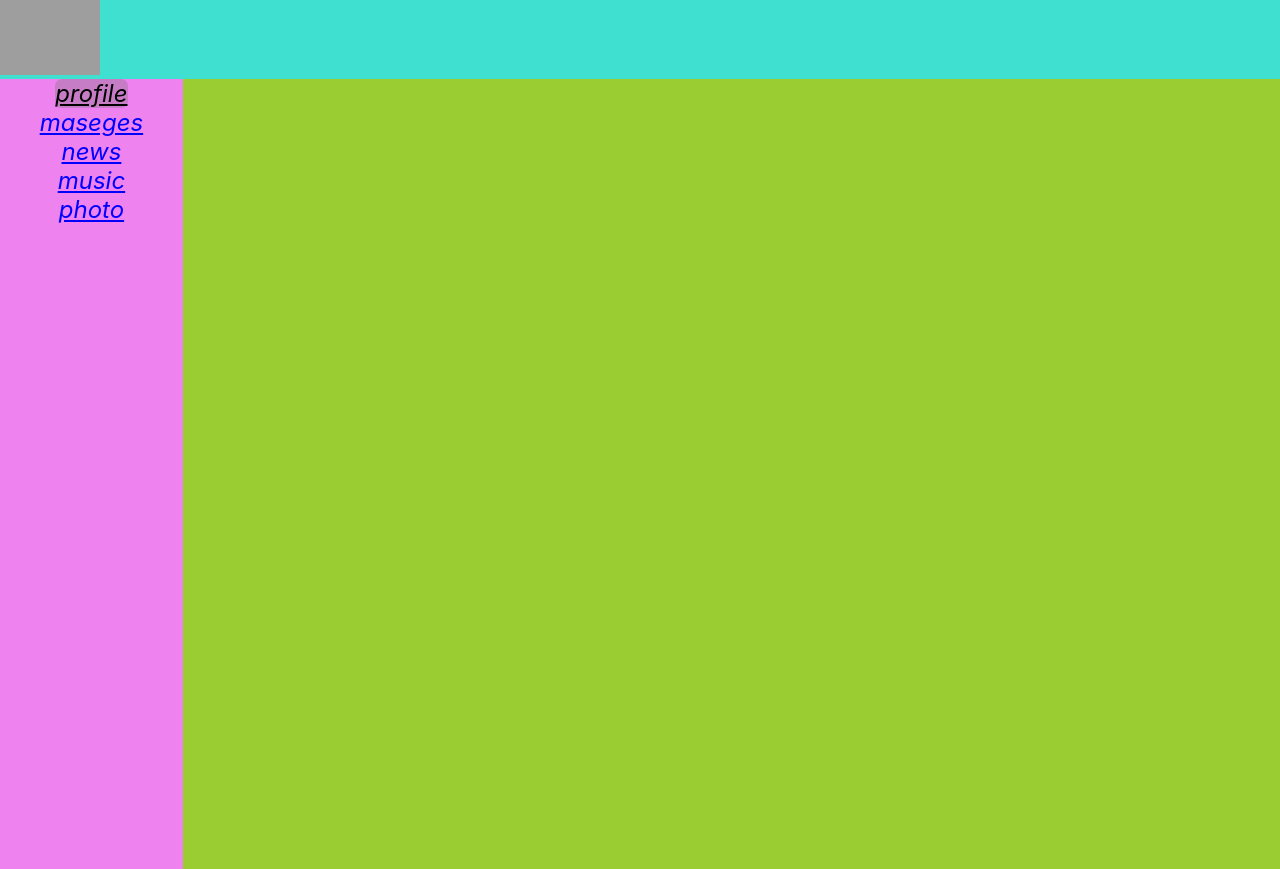
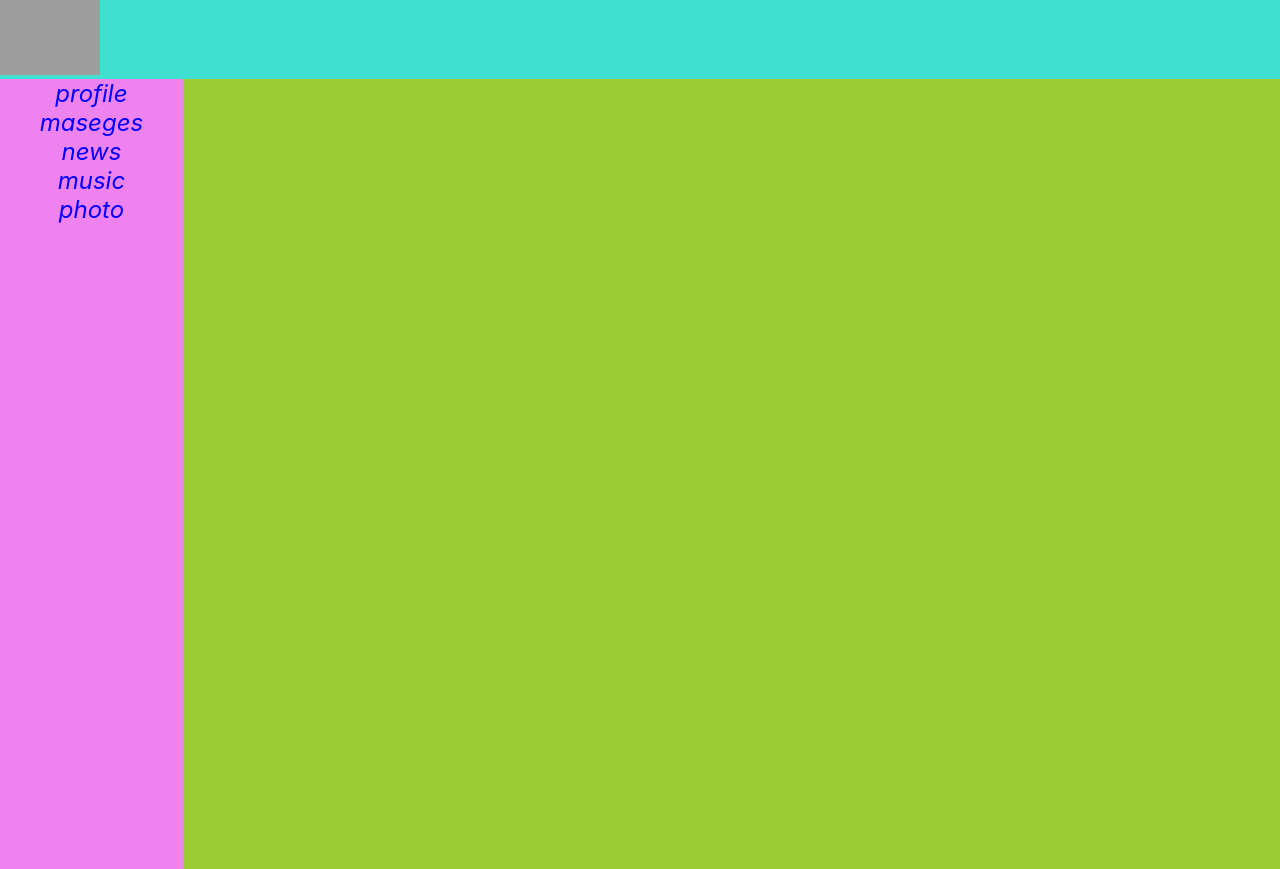
Before and after one commit to Antoniprok/ReactSocialNetworks, a React (Create React App) app: page / in a window 1280 px wide. Built offline with nearby package versions, Linux system fonts and the light colour scheme; grey boxes are pictures that could not be loaded.

Commit message:
NavLink and cheing activ

```diff
--- a/src/components/Music/Music.jsx
+++ b/src/components/Music/Music.jsx
@@ -4,6 +4,7 @@ let Music = () => {
   return (
     <div>
       <p className={s.title}> привет Музыкальное окно </p>
+      <a href="#"> dsfsdfsdfsdf</a>
     </div>
   )
 }
--- a/src/components/navBar/Nav-bar.jsx
+++ b/src/components/navBar/Nav-bar.jsx
@@ -1,33 +1,49 @@
 import react from 'react'
+import { NavLink } from 'react-router-dom'
 import s from './Nav-bar.module.css'
 
 function Nav() {
   return (
     <nav className={s.nav}>
-      <div>
-        <a href="/profile" className={`${s.item} ${s.active}`}>
+      <div className={s.item}>
+        <NavLink
+          to="/profile"
+          className={({ isActive }) => (isActive ? s.active : undefined)}
+        >
           profile
-        </a>
+        </NavLink>
       </div>
-      <div>
-        <a href="/massege" className={s.item}>
+      <div className={s.item}>
+        <NavLink
+          to="/massege"
+          className={({ isActive }) => (isActive ? s.active : undefined)}
+        >
           maseges
-        </a>
+        </NavLink>
       </div>
-      <div>
-        <a href="/News" className={s.item}>
+      <div className={s.item}>
+        <NavLink
+          to="/News"
+          className={({ isActive }) => (isActive ? s.active : undefined)}
+        >
           news
-        </a>
+        </NavLink>
       </div>
-      <div>
-        <a href="/Music" className={s.item}>
+      <div className={s.item}>
+        <NavLink
+          to="/Music"
+          className={({ isActive }) => (isActive ? s.active : undefined)}
+        >
           music
-        </a>
+        </NavLink>
       </div>
-      <div>
-        <a href="Photo" className={s.item}>
+      <div className={s.item}>
+        <NavLink
+          to="Photo"
+          className={({ isActive }) => (isActive ? s.active : undefined)}
+        >
           photo
-        </a>
+        </NavLink>
       </div>
     </nav>
   )
--- a/src/components/navBar/Nav-bar.module.css
+++ b/src/components/navBar/Nav-bar.module.css
@@ -5,14 +5,17 @@
   display: flex;
   flex-direction: column;
   align-items: center;
+  font-size: x-large;
+  font-style: italic;
 }
-.item {
+.item a {
   color: blue;
   font-size: x-large;
   font-style: italic;
+  text-decoration: none;
 }
-.item.active {
+.item .active {
   border-radius: 7px;
-  background-color: rgba(112, 111, 110, 0.315);
+  background-color: rgba(236, 123, 9, 0.932);
   color: black;
 }
```
